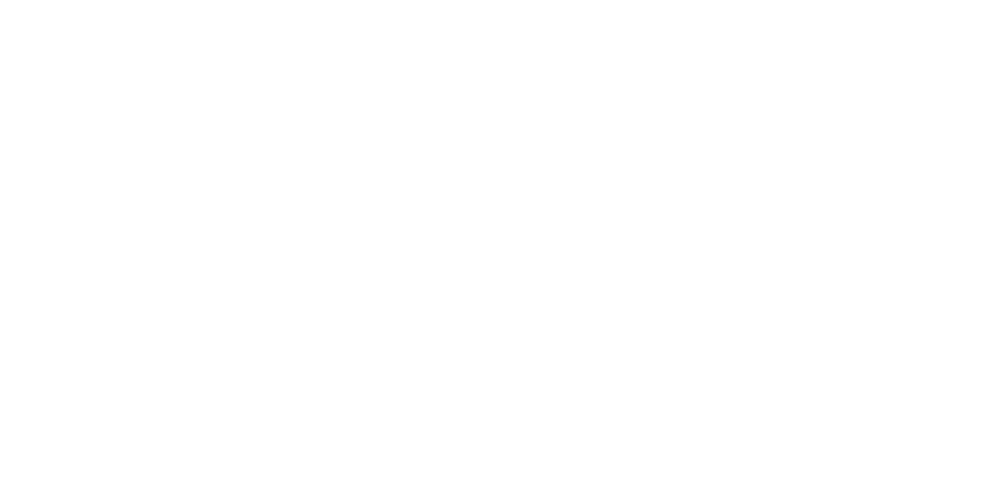
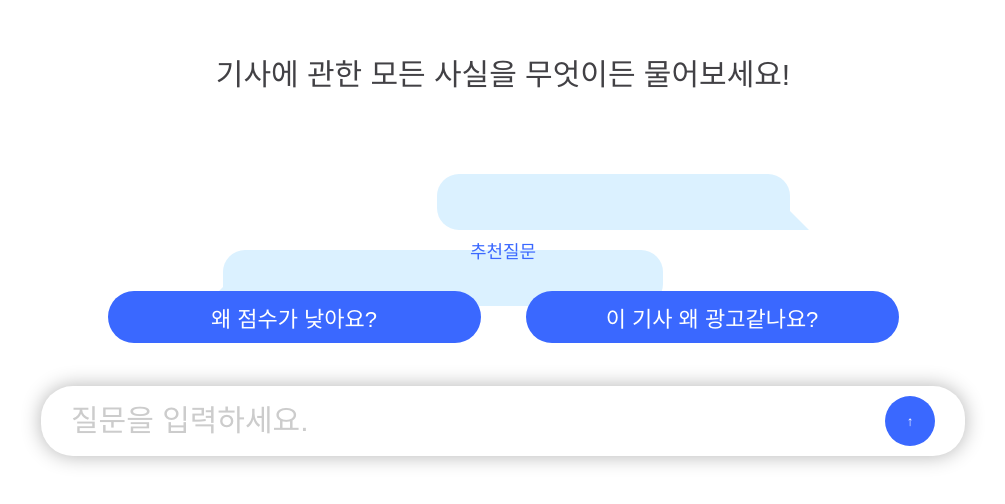
Before and after one commit to 508PERFACT/FE, a React (Vite) app: page /chatbot in a window 1280 px wide. Before the commit this address had no page. Shown: the part 228-732 px from the top of the page, without its empty margins (137-1142 px from the left). Built offline with nearby package versions, Linux system fonts and the light colour scheme; a web font is replaced by a local one.

Commit message:
✨ 챗봇 첫페이지 마크업 + 스타일 구현

```diff
--- a/src/App.jsx
+++ b/src/App.jsx
@@ -1,9 +1,12 @@
 import { BrowserRouter, Routes, Route } from 'react-router-dom';
+import { ChatBotPage } from './page/ChatBotPage';
 
 function App() {
   return (
     <BrowserRouter>
-      <Routes>{/* <Route path="/" element={<HomePage />} /> */}</Routes>
+      <Routes>
+        <Route path="/chatbot" element={<ChatBotPage />} />
+      </Routes>
     </BrowserRouter>
   );
 }
--- /dev/null
+++ b/src/page/ChatBotPage.jsx
@@ -0,0 +1,37 @@
+import React from 'react';
+import styles from '@/styles/pages/ChatBotPage.module.scss';
+
+export const ChatBotPage = () => {
+  return (
+    <div className={styles.container}>
+      <div className={styles.introContent}>
+        <span className={styles.title}>
+          기사에 관한 모든 사실을 무엇이든 물어보세요!
+        </span>
+        <div className={styles.introBubble} />
+        <div className={styles.introBubble} />
+      </div>
+      <div className={styles.chatInput}>
+        <span className={styles.suggestedTitle}>추천질문</span>
+        <div className={styles.suggestedContent}>
+          <button className={styles.suggestedButton}>
+            <span>왜 점수가 낮아요?</span>
+          </button>
+          <button className={styles.suggestedButton}>
+            <span>이 기사 왜 광고같나요?</span>
+          </button>
+        </div>
+        <form className={styles.chatInputForm}>
+          <input
+            type="text"
+            className={styles.chatInputText}
+            placeholder="질문을 입력하세요."
+          />
+          <button type="submit" className={styles.chatSendButton}>
+            &uarr;
+          </button>
+        </form>
+      </div>
+    </div>
+  );
+};
--- /dev/null
+++ b/src/styles/pages/ChatBotPage.module.scss
@@ -0,0 +1,107 @@
+@use '../variables' as *;
+
+.container {
+  @include flex(column, $justify-content: flex-start, $gap: 114px);
+  padding-top: calc(114px + 102px);
+  .introContent {
+    @include flex(column);
+    width: min(1264px, 80vw);
+    height: min(424px, 80vh);
+    padding: 62px 0px 106px 0px;
+    background-color: white;
+    .title {
+      color: $color-sub;
+      font-size: rem(30px);
+      padding-bottom: 80px;
+    }
+    .introBubble {
+      width: min(100%, 353px);
+      height: min(100%, 61px);
+      background-color: #dbf1ff;
+      border-radius: 22px 22px 0px 22px;
+      position: relative;
+      transform: translateX(110px);
+      &:last-child {
+        width: min(100%, 440px);
+        margin-top: 20px;
+        transform: translateX(-60px) scaleX(-1);
+      }
+
+      &::after {
+        content: '';
+        width: 0px;
+        height: 0px;
+        border-bottom: 20px solid #dbf1ff;
+        border-left: 0px solid transparent;
+        border-right: 20px solid transparent;
+        position: absolute;
+        bottom: 0;
+        right: -19px;
+      }
+    }
+  }
+
+  .chatInput {
+    @include flex(column);
+    width: 100%;
+    position: fixed;
+    bottom: 116px;
+    .suggestedTitle {
+      font-size: rem(18px);
+      color: $color-main;
+      margin-bottom: 28px;
+    }
+    .suggestedContent {
+      @include flex($gap: 45px);
+
+      .suggestedButton {
+        border: none;
+        background-color: $color-main;
+        border-radius: 45px;
+        min-width: min(373px, 40vw);
+        padding: 10px 0;
+        span {
+          color: white;
+          font-size: rem(22px);
+          font-weight: 400;
+        }
+        &:hover {
+          cursor: pointer;
+        }
+      }
+    }
+
+    .chatInputForm {
+      @include flex($justify-content: space-between);
+      box-shadow: 0 0 20px rgba(0, 0, 0, 0.3);
+      width: min(100%, 924px);
+      padding: 10px 30px;
+      margin-top: 43px;
+      border-radius: 32px;
+      .chatInputText {
+        font-size: rem(30px);
+        border: none;
+        width: 100%;
+        &::placeholder {
+          font-weight: 500;
+          color: #cccccc;
+        }
+        &:focus {
+          outline: none;
+          box-shadow: none;
+        }
+      }
+      .chatSendButton {
+        background-color: $color-main;
+        min-width: 50px;
+        min-height: 50px;
+        border: none;
+        border-radius: 50px;
+        color: white;
+        &:hover {
+          cursor: pointer;
+        }
+      }
+    }
+  }
+}
```
